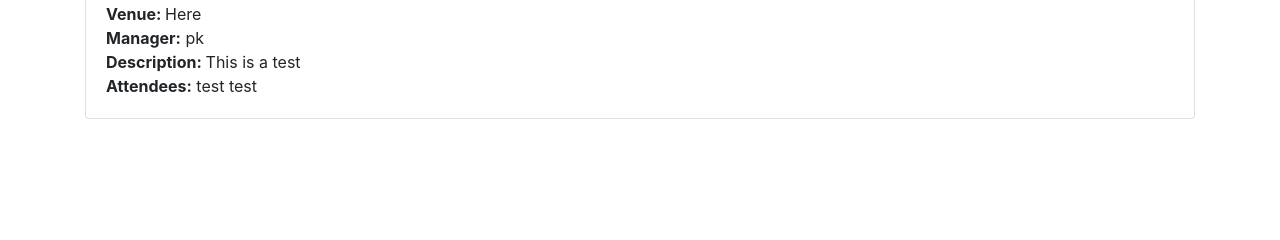
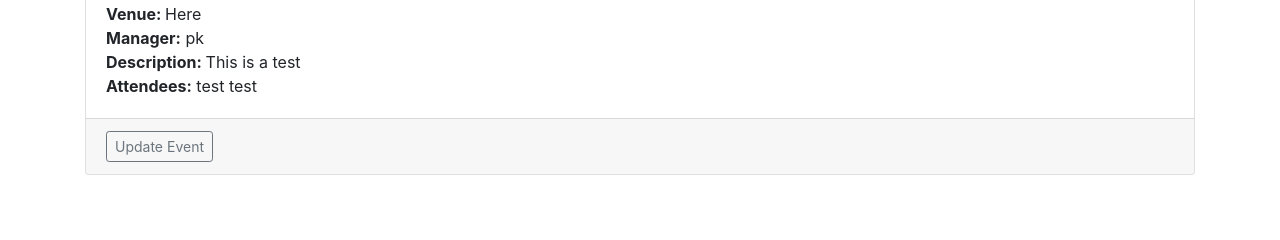
Before and after one commit to fatpat314/dog_aunt, a Django app: page /events/ in a window 1280 px wide. Shown: the part 264-504 px from the top of the page. Run offline with Django 3.2, Linux system fonts and the light colour scheme; data comes from the database, SQL or seed files in the repository; both versions use the stored data as it was after the commit; some libraries are stand-ins or nearby versions.

Commit message:
updating events initiated

```diff
--- a/events/templates/events/event_list.html
+++ b/events/templates/events/event_list.html
@@ -26,6 +26,9 @@
             {% endfor %}</li>
           </p>
         </div>
+        <div class="card-footer text-muted">
+            <a href="{% url 'update_event' event.id%}" class="btn btn-outline-secondary btn-sm">Update Event</a>
+        </div>
       </div>
     {% endfor %}
 
--- a/events/urls.py
+++ b/events/urls.py
@@ -11,4 +11,5 @@ urlpatterns = [
     path('search_venues/', views.search_venues, name='search_venues'),
     path('update_venue/<venue_id>/', views.update_venue, name='update_venue'),
     path('add_event/', views.add_event, name='add_event'),
+    path('update_event/<event_id>/', views.update_event, name='update_event'),
 ]
--- a/events/views.py
+++ b/events/views.py
@@ -7,6 +7,15 @@ from .models import Event, Venue
 from .forms import VenueForm, EventForm
 
 # Create your views here.
+
+def update_event(request, event_id):
+    event = Event.objects.get(pk=event_id)
+    form = EventForm(request.POST or None, instance=event)
+    if form.is_valid():
+        form.save()
+        return redirect('list_events')
+
+    return render(request, 'events/update_event.html', {'event': event, 'form': form})
 
 def add_event(request):
     submitted = False
```
Also changed, not shown: events/templates/events/update_event.html (added, +12 -0 lines), db.sqlite3.
